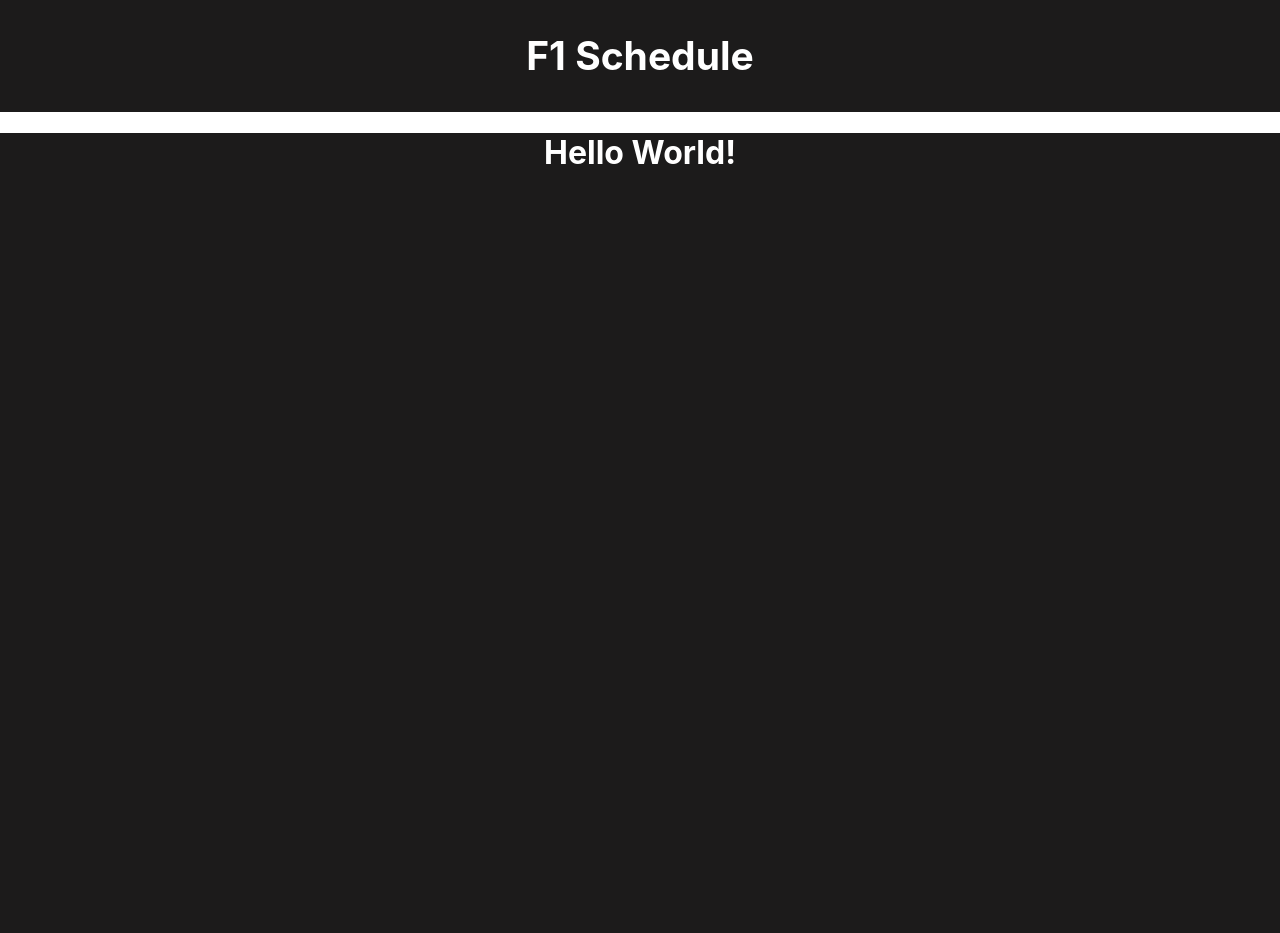
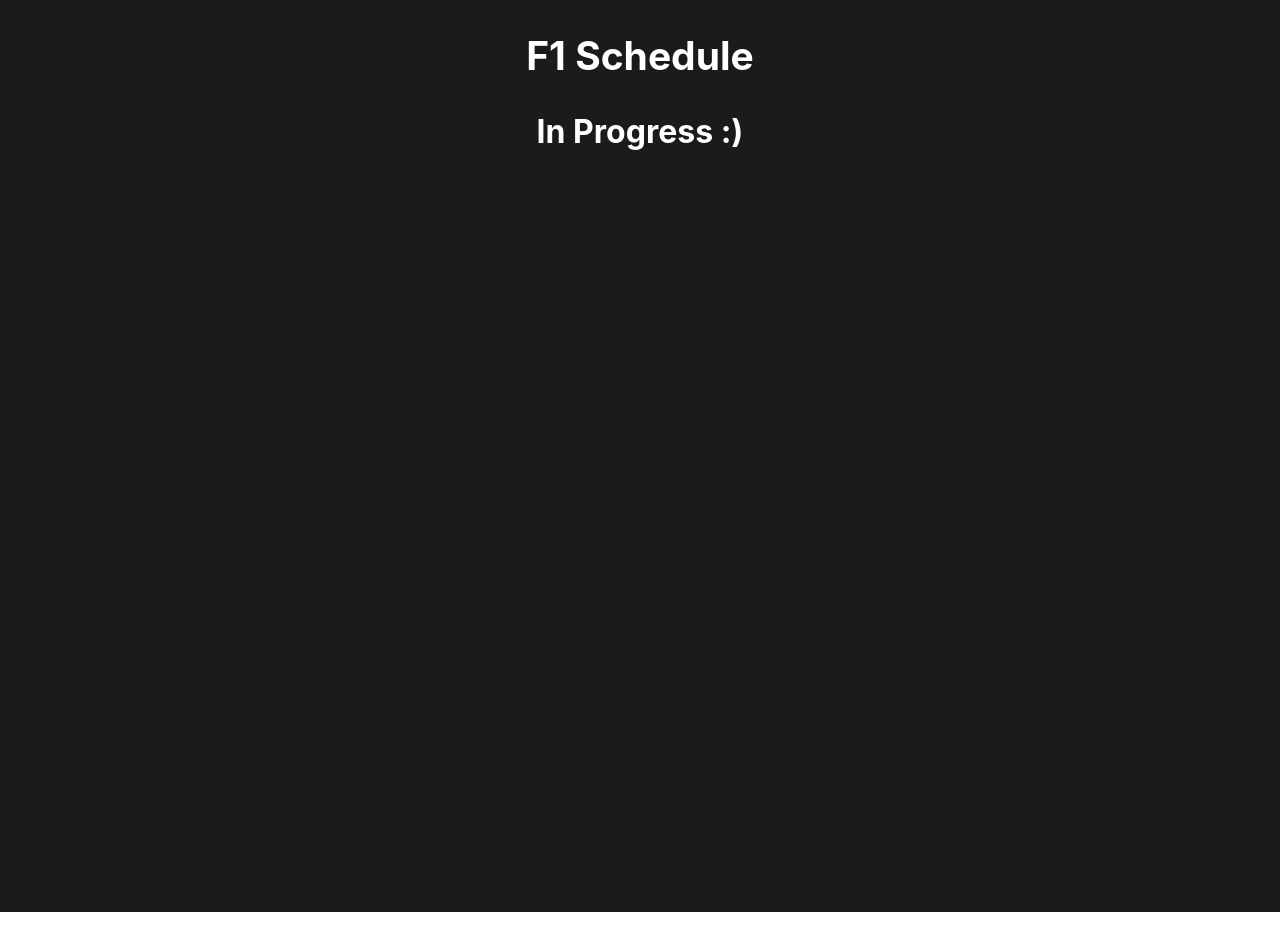
Before and after one commit to cbai123/F1Schedule, a React (Create React App) app: page /1 in a window 1280 px wide. After the commit the page ends 912 px from the top, so only its background shows below. Built offline with nearby package versions, Linux system fonts and the light colour scheme.

Commit message:
added in progress to the race page

```diff
--- a/src/pages/Race.js
+++ b/src/pages/Race.js
@@ -7,7 +7,10 @@ function Race() {
 			</header>
 
 			<body className='App'>
-        <h1>Hello World!</h1>
+        <div>
+          <h1 style={{margin: 0}}>In Progress :)</h1>
+        </div>
+
       </body>
 		</>
   )
```
